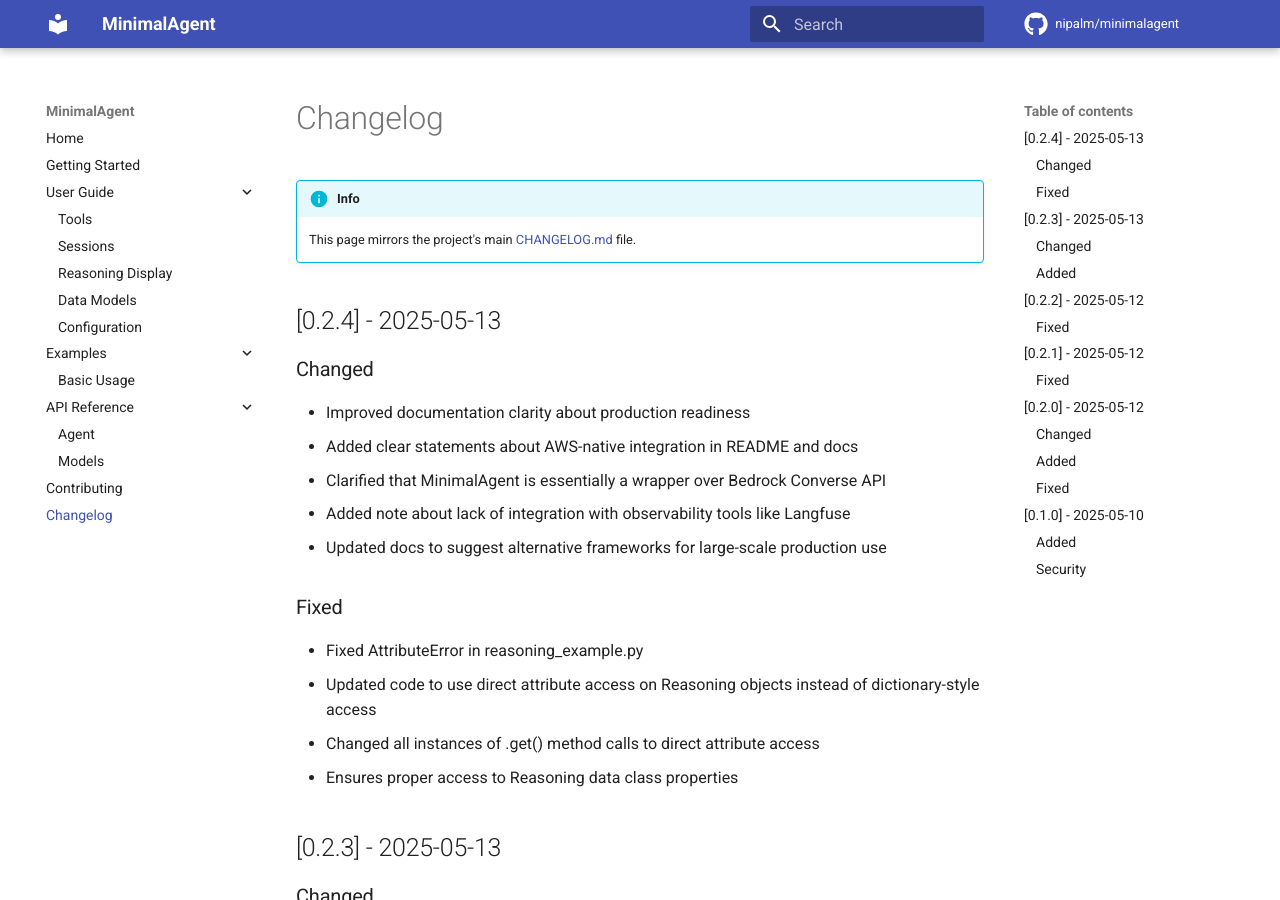
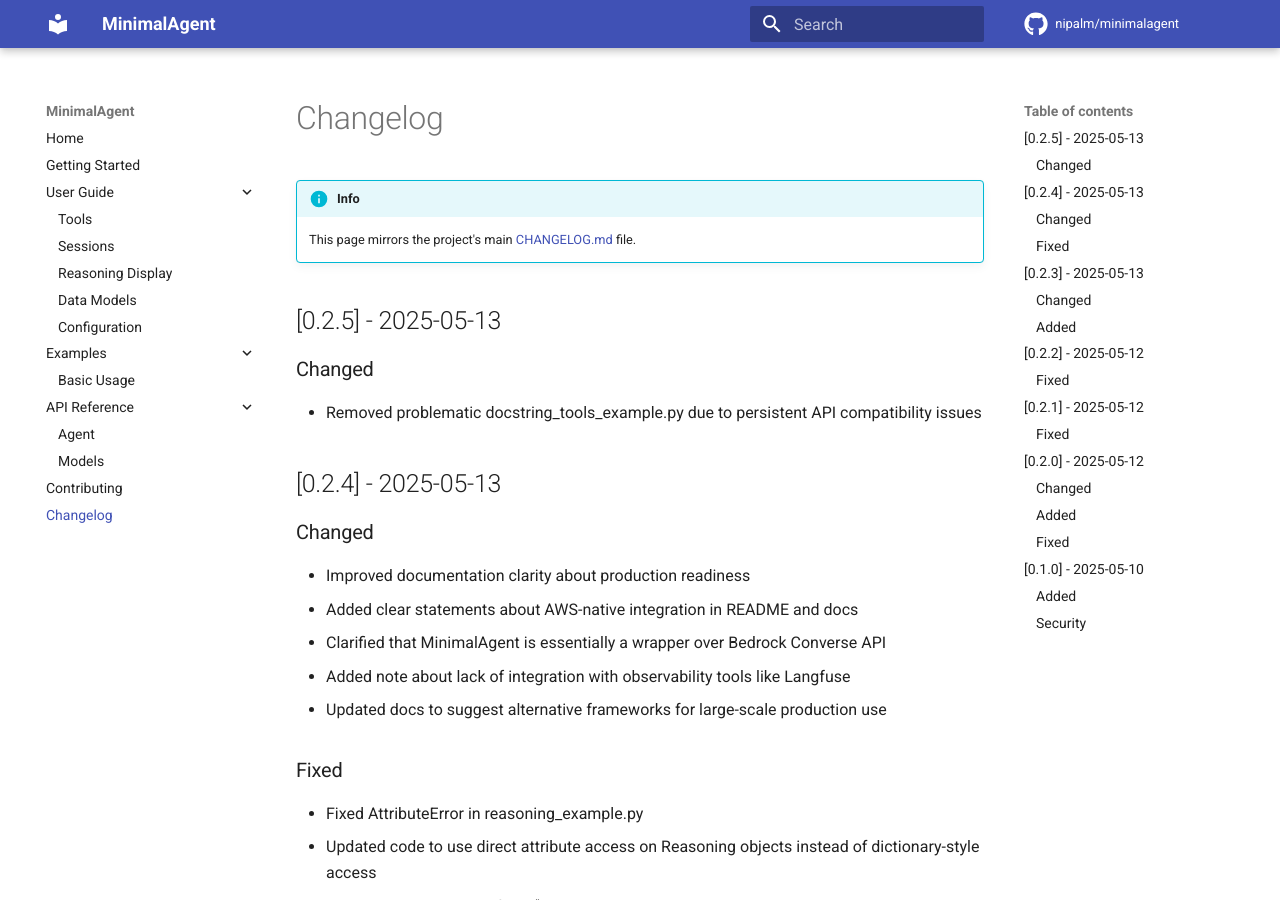
Before and after one commit to niklas-palm/minimalagent, an MkDocs documentation site: the page built from docs/changelog.md, in a window 1280 px wide and 900 px high. Built offline with MkDocs 1.6.1 and Material for MkDocs 9.7.7, drawn with Linux system fonts in a browser that asks for light colours; comment, search, counter and statistics services are not loaded.

Commit message:
chore: bump version to 0.2.5

```diff
--- a/docs/changelog.md
+++ b/docs/changelog.md
@@ -2,6 +2,12 @@
 
 !!! info
     This page mirrors the project's main [CHANGELOG.md](https://github.com/nipalm/minimalagent/blob/main/CHANGELOG.md) file.
+
+## [0.2.5] - 2025-05-13
+
+### Changed
+
+- Removed problematic docstring_tools_example.py due to persistent API compatibility issues
 
 ## [0.2.4] - 2025-05-13
 
--- a/src/minimalagent/__init__.py
+++ b/src/minimalagent/__init__.py
@@ -1,6 +1,6 @@
 """MinimalAgent - A lightweight agent framework."""
 
-__version__ = "0.2.4"
+__version__ = "0.2.5"
 
 from .agent import Agent
 from .tool import tool
```
Also changed, not shown: CHANGELOG.md (+6 -0 lines).
